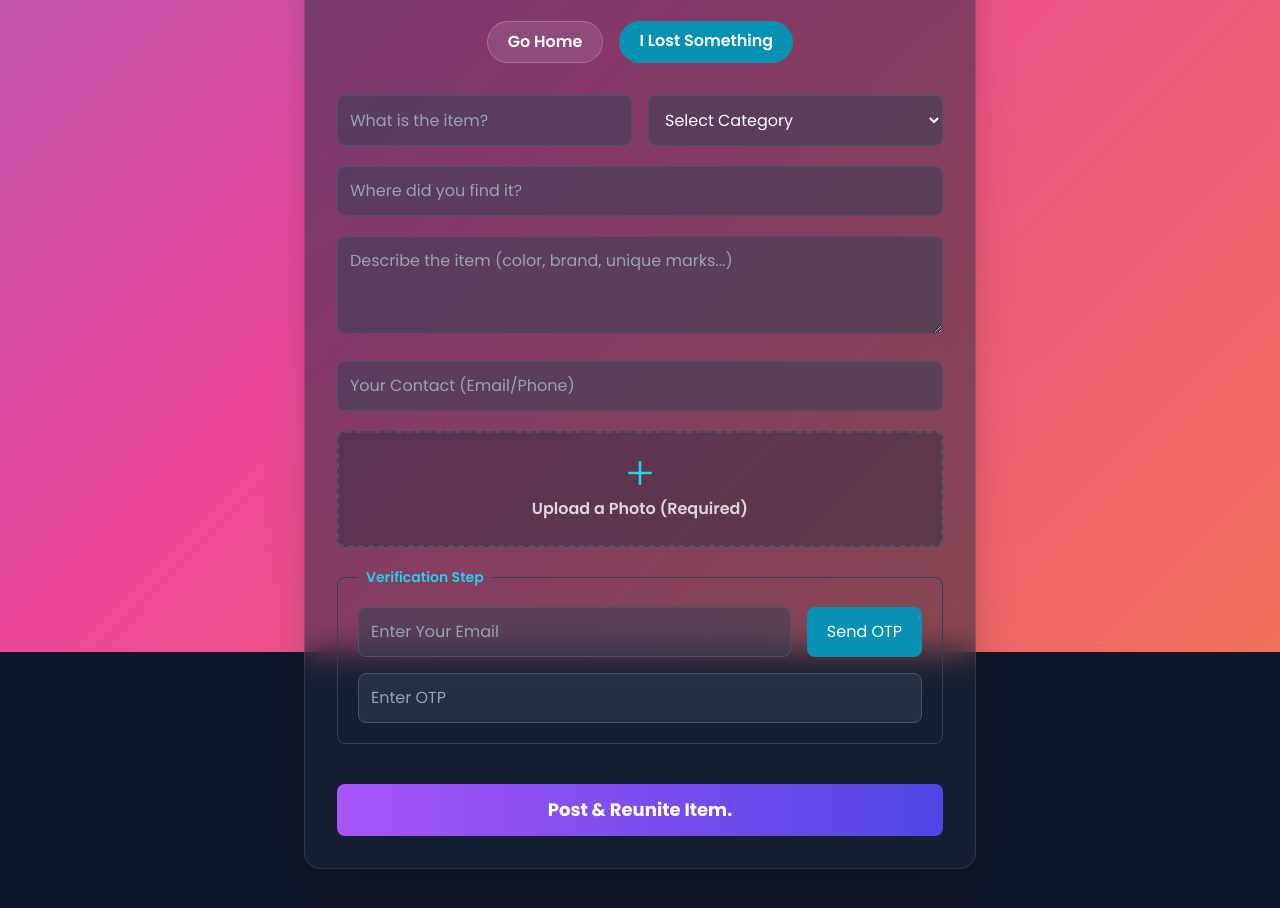
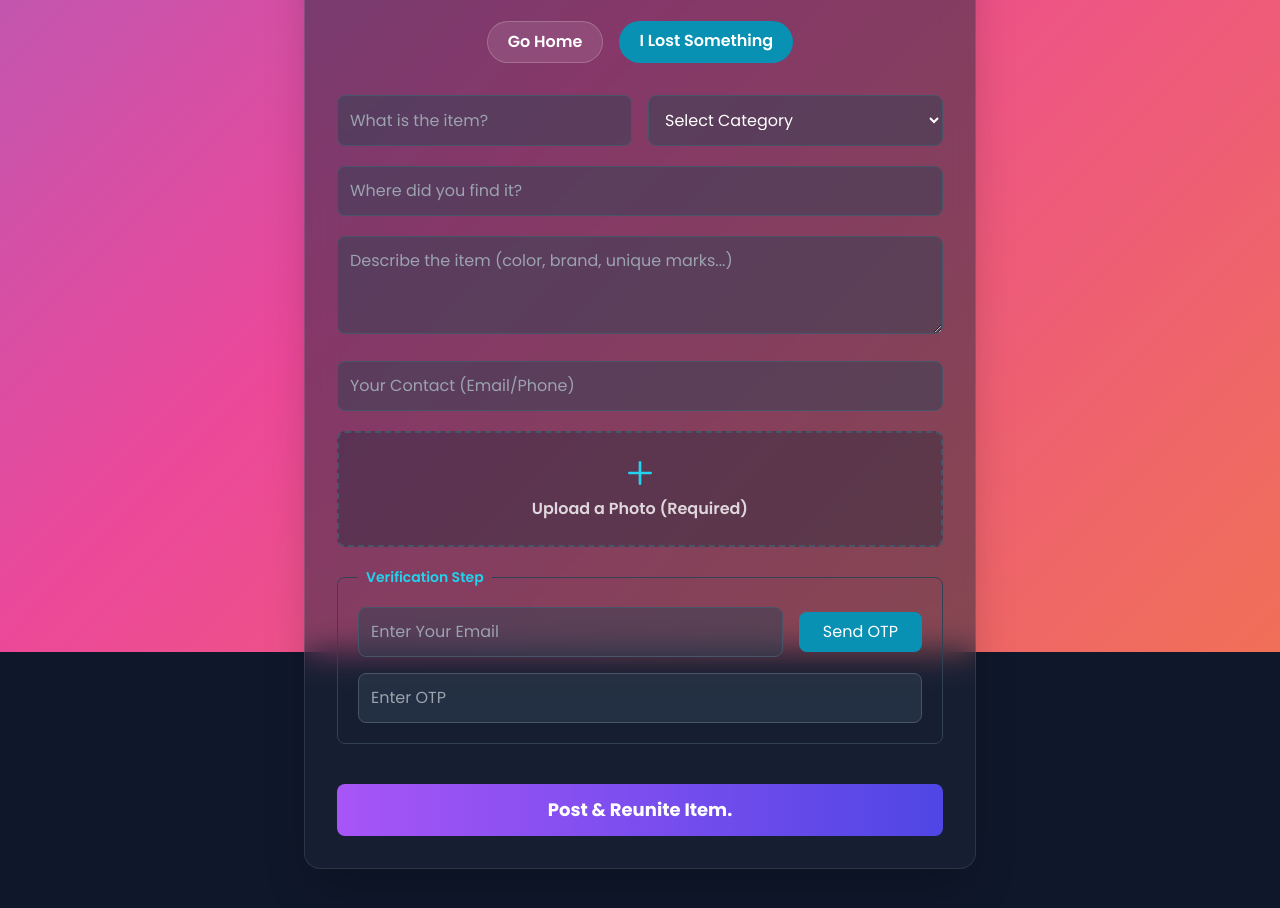
Before and after one commit to Spkhot/FoundItHub, a website: page views/post-found.html in a window 1280 px wide. Shown: the part 148-1056 px from the top of the page. Drawn offline with nearby package versions, Linux system fonts and the light colour scheme.

Commit message:
update postform

```diff
--- a/views/post-found.html
+++ b/views/post-found.html
@@ -86,14 +86,26 @@
         </label>
 
         <!-- 📧 Email Verification Section -->
-        <fieldset class="border border-slate-700 p-4 sm:p-5 rounded-lg">
-          <legend class="px-2 text-sm text-cyan-400 font-semibold">Verification Step</legend>
-          <div class="flex flex-col sm:flex-row gap-4 mb-4">
-            <input type="email" name="email" placeholder="Enter Your Email" required class="flex-grow p-3 rounded-lg bg-slate-700/50 border border-slate-600 focus:ring-2 focus:ring-cyan-400 outline-none" />
-            <button type="button" id="sendOtpBtn" class="bg-cyan-600 px-4 sm:px-5 py-2 rounded-lg text-white font-medium hover:bg-cyan-500 transition">Send OTP</button>
-          </div>
-          <input type="text" id="otpInput" placeholder="Enter OTP" class="w-full p-3 rounded-lg bg-slate-700/50 border border-slate-600 focus:ring-2 focus:ring-cyan-400 outline-none" />
-        </fieldset>
+<fieldset class="border border-slate-700 p-4 sm:p-5 rounded-lg">
+  <legend class="px-2 text-sm text-cyan-400 font-semibold">Verification Step</legend>
+
+  <div class="flex flex-col md:flex-row md:items-center gap-4 mb-4">
+    <div class="flex-1">
+      <input type="email" name="email" placeholder="Enter Your Email" required
+        class="w-full p-3 rounded-lg bg-slate-700/50 border border-slate-600 focus:ring-2 focus:ring-cyan-400 outline-none" />
+    </div>
+    <div class="w-full md:w-auto">
+      <button type="button" id="sendOtpBtn"
+        class="w-full md:w-auto bg-cyan-600 px-4 md:px-6 py-3 md:py-2 rounded-lg text-white font-medium hover:bg-cyan-500 transition text-center">
+        Send OTP
+      </button>
+    </div>
+  </div>
+
+  <input type="text" id="otpInput" placeholder="Enter OTP"
+    class="w-full p-3 rounded-lg bg-slate-700/50 border border-slate-600 focus:ring-2 focus:ring-cyan-400 outline-none" />
+</fieldset>
+
 
         <!-- 🔘 Message -->
         <div id="message" class="text-center text-sm font-semibold mt-2 text-white/80"></div>
```
